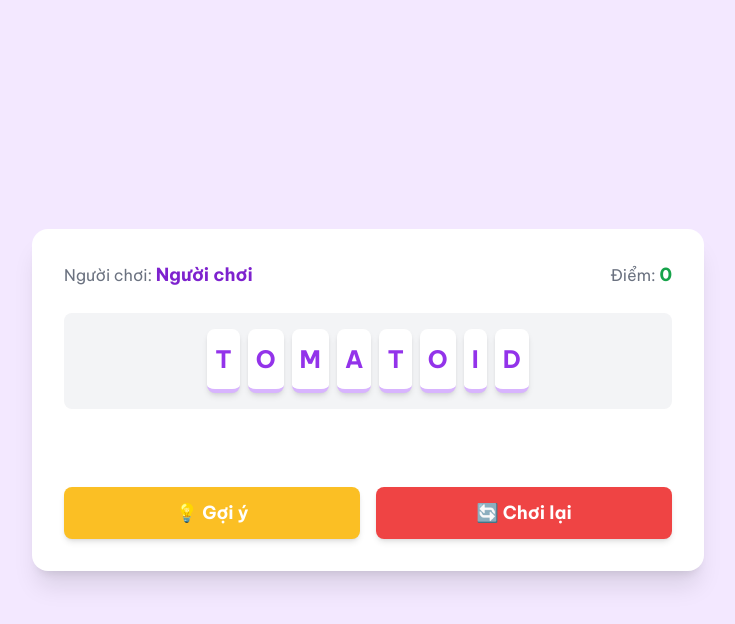
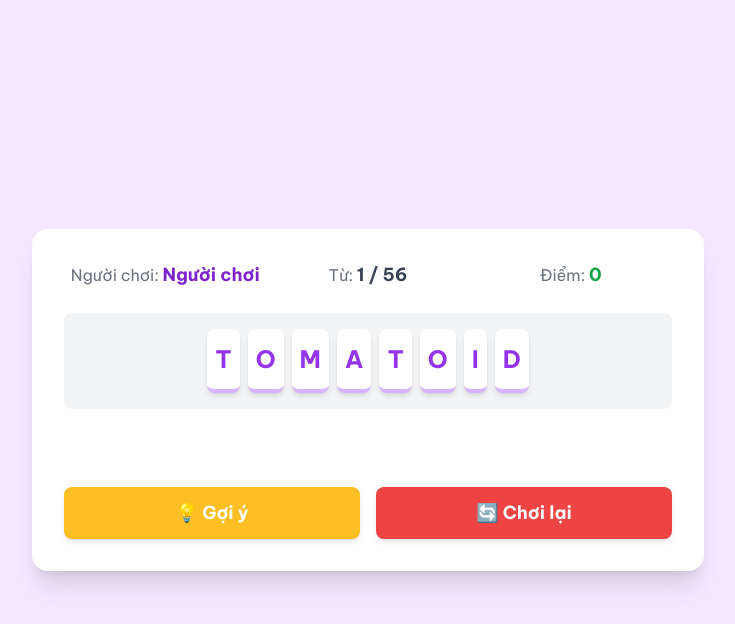
Before and after one commit to Hak2b/ioe-vocab-3-g3, a plain HTML site: page index.html in a window 1280 px wide. Both pictures are taken after a click on the button "Bắt đầu!". Shown: the whole page, without its empty margins (272-1007 px from the left). Drawn offline with nearby package versions, Linux system fonts and the light colour scheme.

Commit message:
Update index.html

```diff
--- a/index.html
+++ b/index.html
@@ -3,7 +3,7 @@
 <head>
     <meta charset="UTF-8">
     <meta name="viewport" content="width=device-width, initial-scale=1.0">
-    <title>Trò Chơi Tìm Từ Chính Xác (Bộ 3)</title>
+    <title>Trò Chơi Loại Kí Tự Thừa (Bộ 3)</title>
     <script src="https://cdn.tailwindcss.com"></script>
     <script src="https://cdnjs.cloudflare.com/ajax/libs/tone/14.7.77/Tone.js"></script>
     <link rel="preconnect" href="https://fonts.googleapis.com">
@@ -82,13 +82,17 @@
         <div id="game-screen" class="hidden">
             <div class="bg-white p-6 md:p-8 rounded-2xl shadow-xl">
                 <!-- Header -->
-                <div class="flex justify-between items-center mb-6">
+                <div class="grid grid-cols-3 text-center mb-6">
                     <div>
-                        <span class="text-gray-500">Người chơi:</span>
+                        <span class="text-gray-500 block sm:inline">Người chơi:</span>
                         <span id="player-name-display" class="font-bold text-purple-700 text-lg"></span>
                     </div>
                     <div>
-                        <span class="text-gray-500">Điểm:</span>
+                        <span class="text-gray-500 block sm:inline">Từ:</span>
+                        <span id="word-count-display" class="font-bold text-gray-700 text-lg">0 / 0</span>
+                    </div>
+                    <div>
+                        <span class="text-gray-500 block sm:inline">Điểm:</span>
                         <span id="score-display" class="font-bold text-green-600 text-lg">0</span>
                     </div>
                 </div>
@@ -160,6 +164,7 @@
         const startGameBtn = document.getElementById('start-game-btn');
         const playerNameDisplay = document.getElementById('player-name-display');
         const scoreDisplay = document.getElementById('score-display');
+        const wordCountDisplay = document.getElementById('word-count-display');
         const letterButtonsContainer = document.getElementById('letter-buttons-container');
         const hintBtn = document.getElementById('hint-btn');
         const hintDisplay = document.getElementById('hint-display');
@@ -273,6 +278,9 @@
         function nextWord() {
             isProcessing = false;
             currentWordIndex++;
+
+            wordCountDisplay.textContent = `${Math.min(currentWordIndex + 1, shuffledWords.length)} / ${shuffledWords.length}`;
+
             if (currentWordIndex >= shuffledWords.length) {
                 endGame();
                 return;
@@ -336,7 +344,6 @@
                     scoreDisplay.textContent = score;
                     letterButtonsContainer.classList.add('correct-word');
 
-                    // CẬP NHẬT: HIỂN THỊ CẢ TIẾNG ANH VÀ TIẾNG VIỆT
                     hintDisplay.innerHTML = `<span class="font-bold">${currentWord.en}</span>: ${currentWord.vi}`;
 
                     playCorrectSound();
@@ -357,7 +364,6 @@
         }
 
         function showHint() {
-            // CẬP NHẬT: HIỂN THỊ CẢ TIẾNG ANH VÀ TIẾNG VIỆT
             hintDisplay.innerHTML = `<span class="font-bold">${currentWord.en}</span>: ${currentWord.vi}`;
         }
 
```
